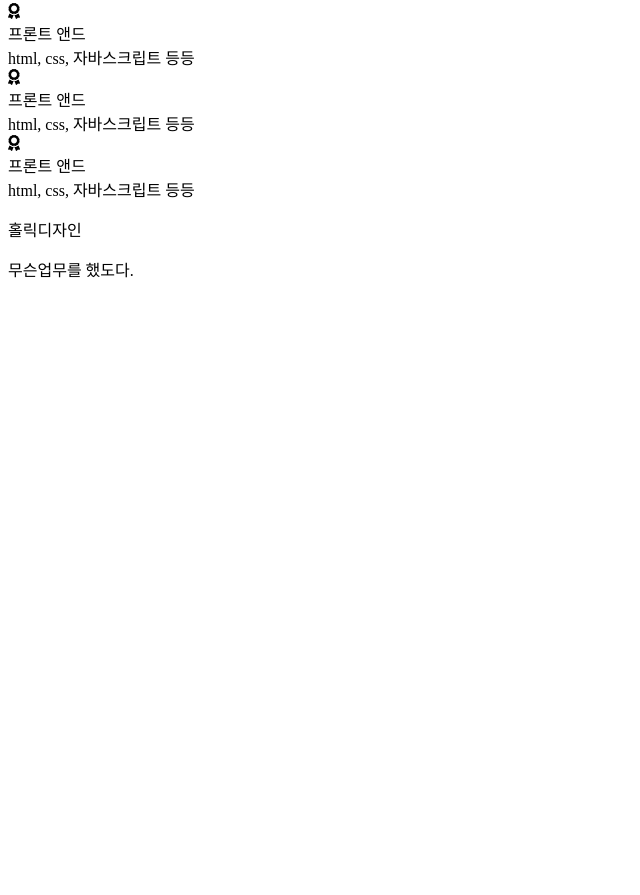
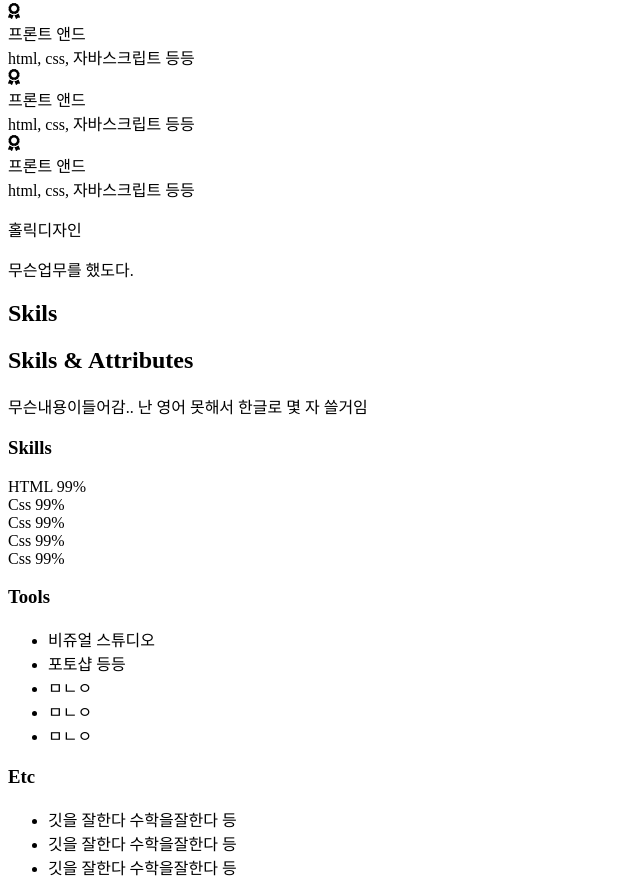
Before and after one commit to Park-Sc/portfolio, a plain HTML site: page index.html in a window 1280 px wide. Shown: the part 458-1353 px from the top of the page, without its empty margins (0-640 px from the left). Before the commit the page ends 800 px from the top, so only its background shows below. Drawn offline with Linux system fonts and the light colour scheme.

Commit message:
HTML:skills

```diff
--- a/index.html
+++ b/index.html
@@ -80,12 +80,95 @@
       </div>
     </div>
   </section>
+
   <!--Skills-->
-  <section id="skills"></section>
+  <section id="skills">
+    <h1>Skils</h1>
+    <h2>Skils & Attributes</h2>
+    <p>
+      무슨내용이들어감.. 난 영어 못해서 한글로 몇 자 쓸거임
+    </p>
+
+    <div class="skillset">
+      <div class="skillset__left">
+        <h3 class="skillset__title">Skills</h3>
+        <div class="skill">
+          <div class="skill_description">
+            <span>HTML</span>
+            <span>99%</span>
+          </div>
+          <div class="skill__bar">
+            <div class="skill__value"></div>
+          </div>
+        </div>
+        <div class="skill">
+          <div class="skill_description">
+            <span>Css</span>
+            <span>99%</span>
+          </div>
+          <div class="skill__bar">
+            <div class="skill__value"></div>
+          </div>
+        </div>
+        <div class="skill">
+          <div class="skill_description">
+            <span>Css</span>
+            <span>99%</span>
+          </div>
+          <div class="skill__bar">
+            <div class="skill__value"></div>
+          </div>
+        </div>
+        <div class="skill">
+          <div class="skill_description">
+            <span>Css</span>
+            <span>99%</span>
+          </div>
+          <div class="skill__bar">
+            <div class="skill__value"></div>
+          </div>
+        </div>
+        <div class="skill">
+          <div class="skill_description">
+            <span>Css</span>
+            <span>99%</span>
+          </div>
+          <div class="skill__bar">
+            <div class="skill__value"></div>
+          </div>
+        </div>
+      </div>
+
+      <div class="skillset__right">
+        <div class="tools">
+          <h3 class="skillset__title">Tools</h3>
+          <ul class="tools__list">
+            <li><span>비쥬얼 스튜디오</span></li>
+            <li><span>포토샵 등등</span></li>
+            <li><span>ㅁㄴㅇ</span></li>
+            <li><span>ㅁㄴㅇ</span></li>
+            <li><span>ㅁㄴㅇ</span></li>
+          </ul>
+        </div>
+        <div class="etc">
+          <h3 class="skillset__title">Etc</h3>
+          <ul class="etc__list">
+            <li><span>깃을 잘한다 수학을잘한다 등</span></li>
+            <li><span>깃을 잘한다 수학을잘한다 등</span></li>
+            <li><span>깃을 잘한다 수학을잘한다 등</span></li>
+          </ul>
+        </div>
+
+      </div>
+    </div>
+  </section>
+
   <!--Work-->
   <section id="work"></section>
+
   <!--Testimonials-->
   <section id="testimonials"></section>
+
   <!--Contact-->
   <section id="contact"></section>
 </body>
```
